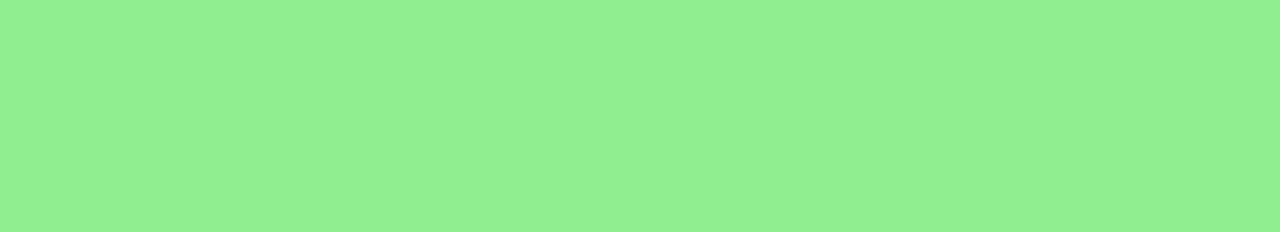
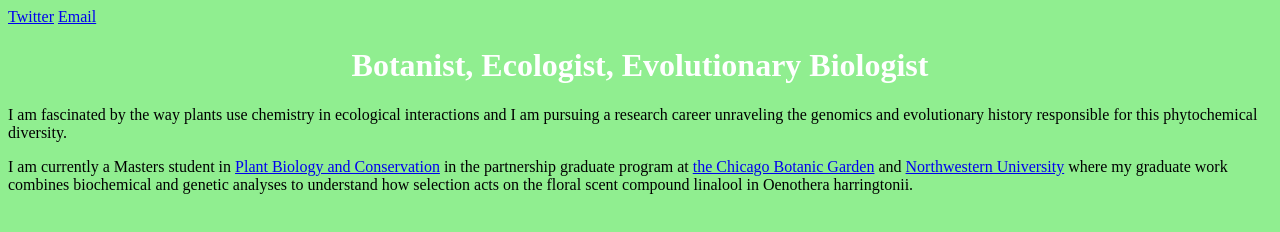
Before and after one commit to hscarter/hscarter.github.io, a plain HTML site: page index.html in a window 1280 px wide. Drawn offline with Linux system fonts and the light colour scheme.

Commit message:
Update index.html

```diff
--- a/index.html
+++ b/index.html
@@ -2,6 +2,8 @@
 <html>
 <head>
 <title>Haley Carter</title>
+<a href="https://twitter.com/hsharoncarter">Twitter</a>
+<a href="mailto:hsharoncarter@gmail.com">Email</a>
 <style>
 body {
 	background-color: lightgreen;
@@ -12,5 +14,8 @@ h1	{
 }
 </style>
 <body>
+<H1>Botanist, Ecologist, Evolutionary Biologist</H1>
+<p>I am fascinated by the way plants use chemistry in ecological interactions and I am pursuing a research career unraveling the genomics and evolutionary history responsible for this phytochemical diversity.</p>
+<p>I am currently a Masters student in <a href="https://www.plantbiology.northwestern.edu/about/">Plant Biology and Conservation</a> in the partnership graduate program at <a href="https://www.chicagobotanic.org/research">the Chicago Botanic Garden</a> and <a href="https://www.northwestern.edu/">Northwestern University</a> where my graduate work combines biochemical and genetic analyses to understand how selection acts on the floral scent compound linalool in Oenothera harringtonii.</p>
 </body>
 </html>
```
